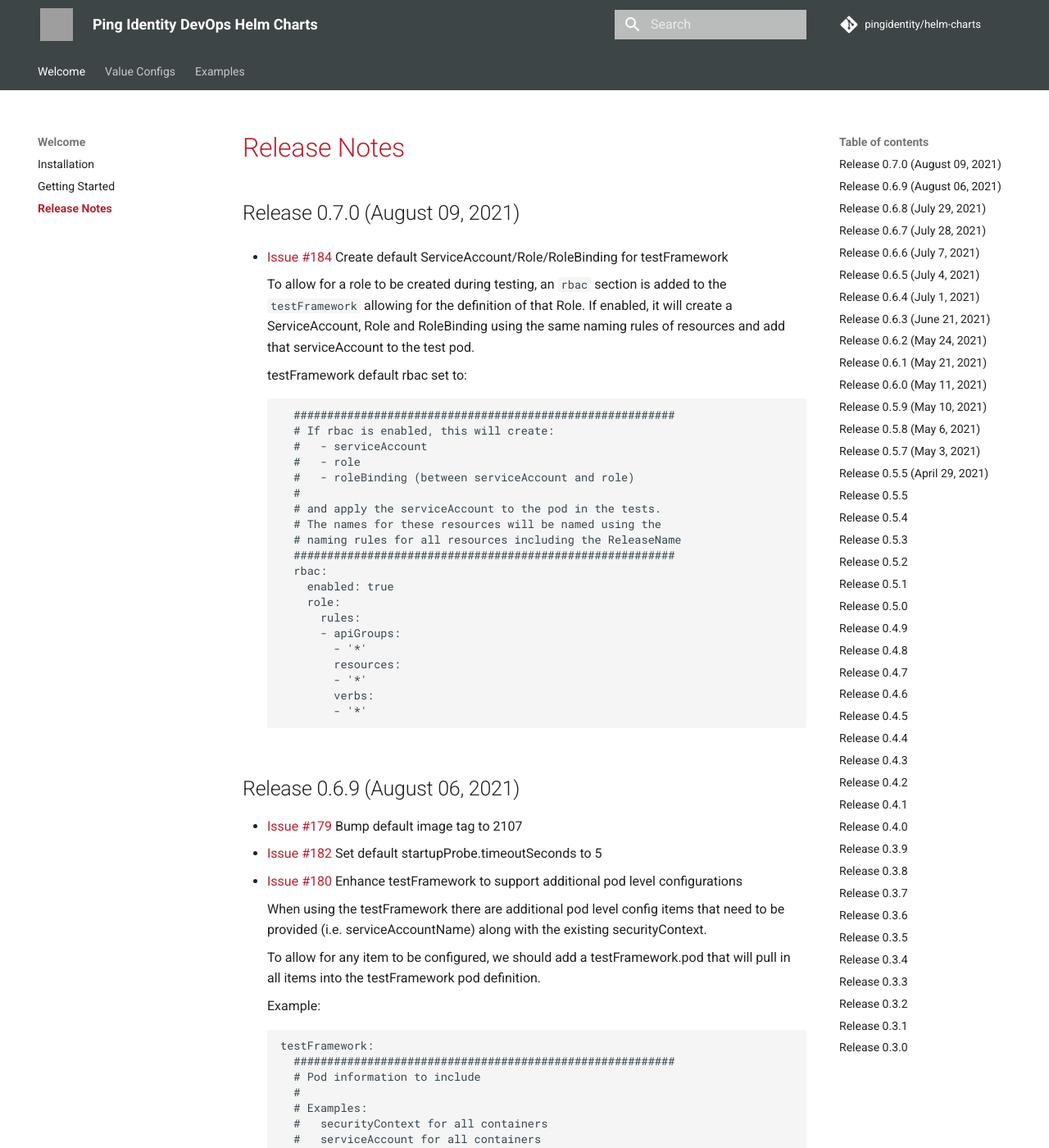
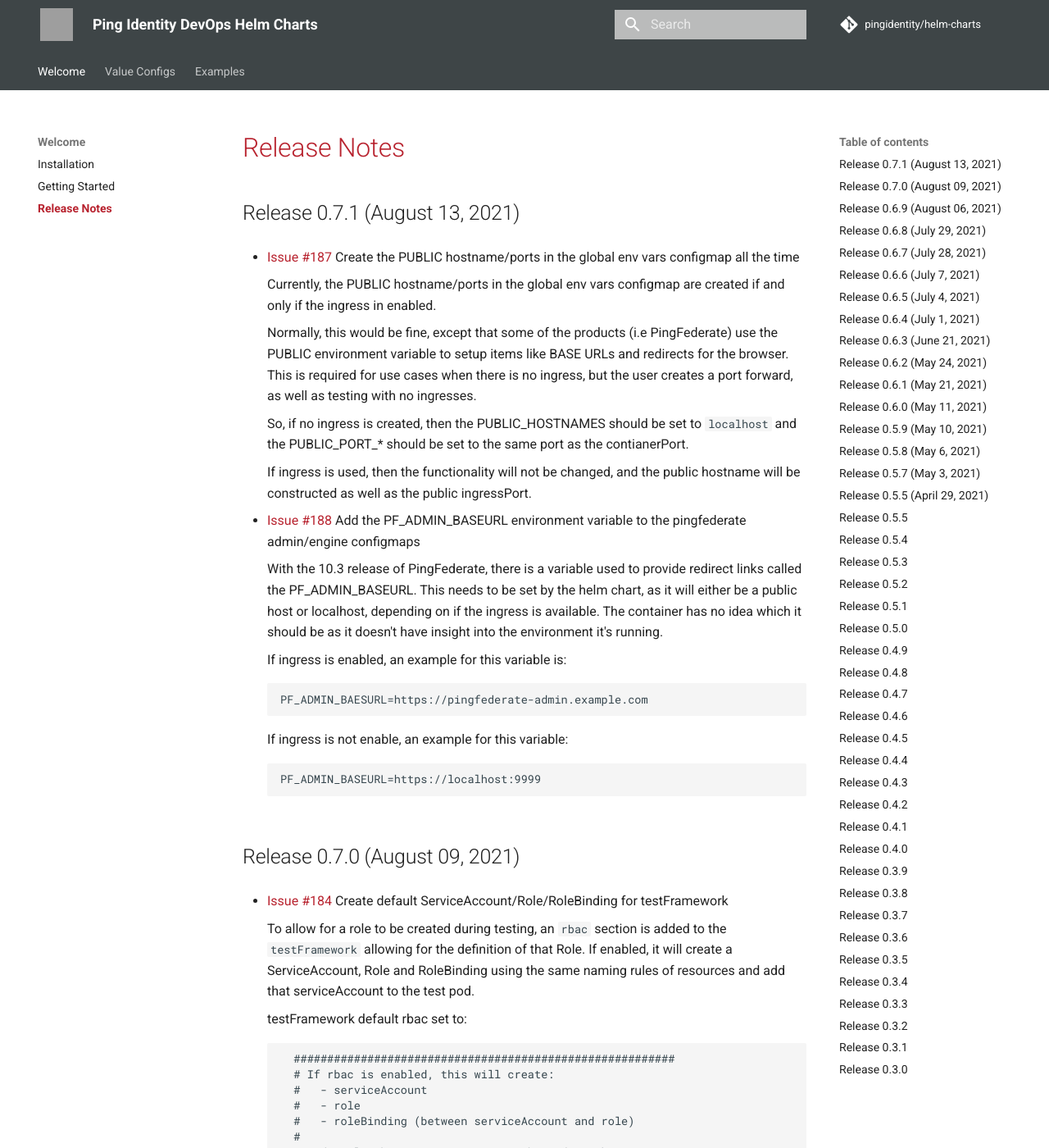
Before and after one commit to pingidentity/helm-charts, an MkDocs documentation site: the page built from docs/release-notes.md, in a window 1280 px wide and 1400 px high. Shown: the whole window at 82% size. Built offline with MkDocs 1.6.1 and Material for MkDocs 9.7.7, drawn with Linux system fonts in a browser that asks for light colours; comment, search, counter and statistics services are not loaded; grey boxes are pictures that could not be loaded.

Commit message:
Creating releasenotes and chart for 0.7.1

````diff
--- a/docs/release-notes.md
+++ b/docs/release-notes.md
@@ -1,4 +1,32 @@
 # Release Notes
+
+## Release 0.7.1 (August 13, 2021)
+
+* [Issue #187](https://github.com/pingidentity/helm-charts/issues/187) Create the PUBLIC hostname/ports in the global env vars configmap all the time
+
+    Currently, the PUBLIC hostname/ports in the global env vars configmap are created if and only if the ingress in enabled.
+
+    Normally, this would be fine, except that some of the products (i.e PingFederate) use the PUBLIC environment variable to setup items like BASE URLs and redirects for the browser.  This is required for use cases when there is no ingress, but the user creates a port forward, as well as testing with no ingresses.
+
+    So, if no ingress is created, then the PUBLIC_HOSTNAMES should be set to `localhost` and the PUBLIC_PORT_* should be set to the same port as the contianerPort.
+
+    If ingress is used, then the functionality will not be changed, and the public hostname will be constructed as well as the public ingressPort.
+
+* [Issue #188](https://github.com/pingidentity/helm-charts/issues/188) Add the PF_ADMIN_BASEURL environment variable to the pingfederate admin/engine configmaps
+
+    With the 10.3 release of PingFederate, there is a variable used to provide redirect links called the PF_ADMIN_BASEURL.  This needs to be set by the helm chart, as it will either be a public host or localhost, depending on if the ingress is available.  The container has no idea which it should be as it doesn't have insight into the environment it's running.
+
+    If ingress is enabled, an example for this variable is:
+
+    ```
+    PF_ADMIN_BAESURL=https://pingfederate-admin.example.com
+    ```
+
+    If ingress is not enable, an example for this variable:
+
+    ```
+    PF_ADMIN_BASEURL=https://localhost:9999
+    ```
 
 ## Release 0.7.0 (August 09, 2021)
 
````
Also changed, not shown: 1 other file.
